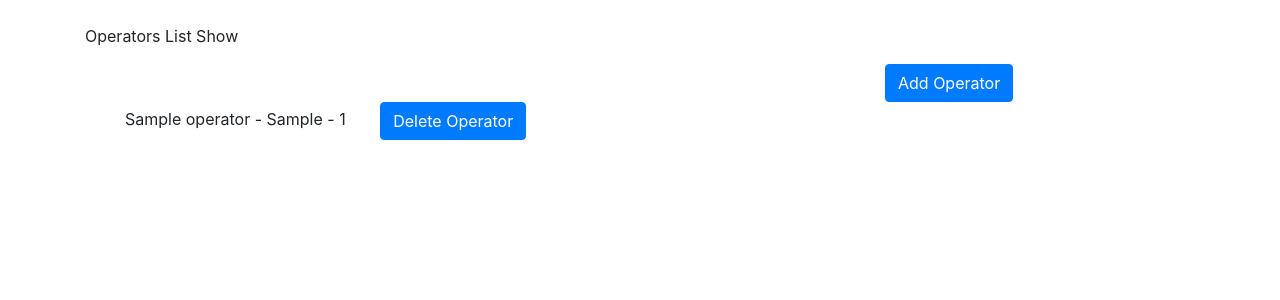
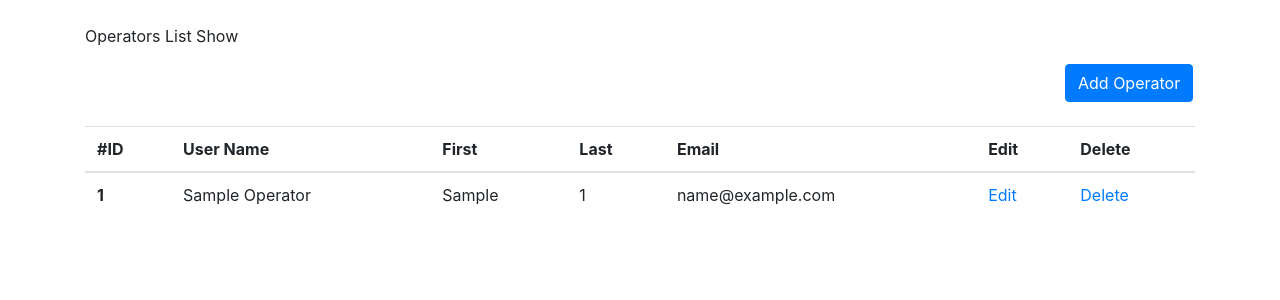
Before and after one commit to asim09/Zoom, a Django app: template operators/templates/operators/list.html in a window 1280 px wide. Shown: the part 56-356 px from the top of the page. Run offline with Django 3.2, Linux system fonts and the light colour scheme; the template is opened without the code that fills it: values that come from a table or form of the project are taken from there, others are empty; tables that the repository leaves empty hold one stand-in row (values such as "Sample post"); some libraries are stand-ins or nearby versions.

Commit message:
minor chnge

```diff
--- a/operators/templates/operators/list.html
+++ b/operators/templates/operators/list.html
@@ -5,18 +5,38 @@
     <div class="container">
     <p>Operators List Show</p>
 
-        <a class="btn btn-primary" style="margin-left: 800px" href="{% url 'operator_add' %}" role="button">Add Operator</a>
-{#<button class="btn btn-primary" type="submit">Button</button>#}
-{#<input class="btn btn-primary" type="button" value="Input">#}
-{#<input class="btn btn-primary" type="submit" value="Submit">#}
-{#<input class="btn btn-primary" type="reset" value="Reset">#}
-    {% for o in data %}
-        <ul>
-        {{ o.name }} - {{ o.city }} - {{ o.mobile }}
-        <a class="btn btn-primary" style="margin-left: 30px" href="{% url 'operator_delete' o.id %}" role="button">Delete Operator</a>
+        <a class="btn btn-primary" style="margin-left: 980px" href="{% url 'operator_add' %}" role="button">Add Operator</a><br>
+<br>
+<table class="table table-hover">
+  <thead>
+    <tr>
+      <th scope="col">#ID</th>
+      <th scope="col">User Name</th>
+      <th scope="col">First</th>
+      <th scope="col">Last</th>
+      <th scope="col">Email</th>
+      <th scope="col">Edit</th>
+      <th scope="col">Delete</th>
+    </tr>
+  </thead>
+        {% if data %}
+    {% for q in data %}
+  <tbody>
+    <tr>
+      <th scope="row">{{ q.id }}</th>
+      <td>{{ q.name | title }}</td>
+      <td>{{ q.city | title}}</td>
+      <td>{{ q.mobile }}</td>
+      <td>{{ q.email }}</td>
+      <td><a href="{% url 'operator_edit' q.id %}">Edit</a> </td>
+      <td><a href="{% url 'operator_delete' q.id %}">Delete</a> </td>
+    </tr>
 
-        </ul>
+  </tbody>
+{#        <a class="btn btn-primary" style="margin-left: 30px" href="{% url 'operator_delete' o.id %}" role="button">Delete Operator</a>#}
+
     {% endfor %}
+            {% endif %}
     </div>
 
 
```
